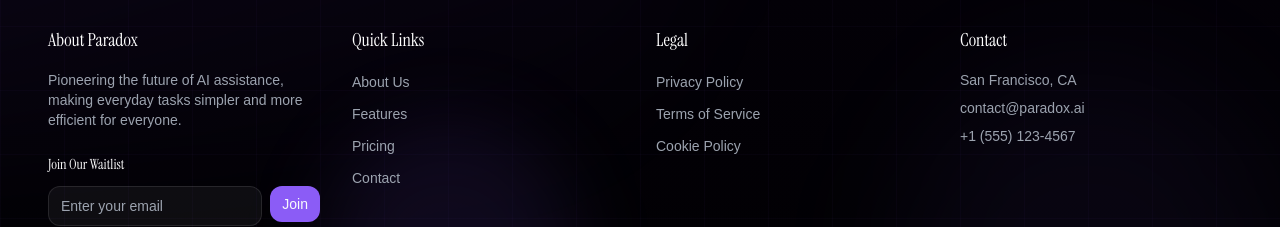
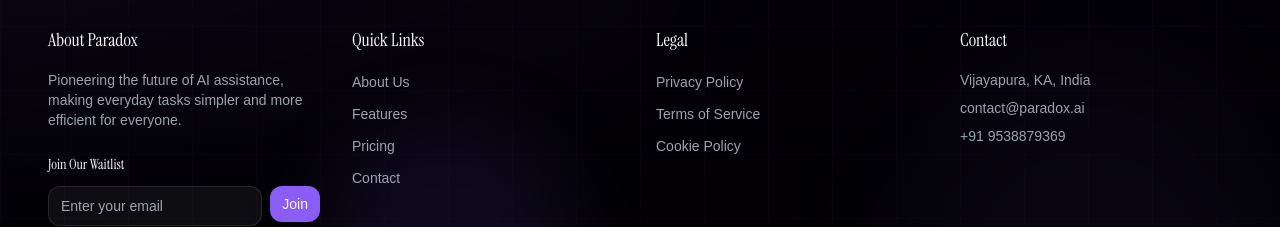
Before and after one commit to TEChintz/paradox, a React (Vite) app: page / in a window 1280 px wide. Shown: the part 2635-2862 px from the top of the page. Built offline with nearby package versions, Linux system fonts and the light colour scheme; a web font is replaced by a local one.

Commit message:
Update contact information
Update footer contact number to +91 9538879369 and location to Vijayapura, KA, India.

```diff
--- a/src/pages/Index.tsx
+++ b/src/pages/Index.tsx
@@ -308,9 +308,9 @@ const Index = () => {
             <div className="space-y-4">
               <h3 className="text-white text-lg font-medium">Contact</h3>
               <ul className="space-y-2">
-                <li className="text-gray-400 text-sm">San Francisco, CA</li>
+                <li className="text-gray-400 text-sm">Vijayapura, KA, India</li>
                 <li className="text-gray-400 text-sm">contact@paradox.ai</li>
-                <li className="text-gray-400 text-sm">+1 (555) 123-4567</li>
+                <li className="text-gray-400 text-sm">+91 9538879369</li>
               </ul>
             </div>
           </div>
```
